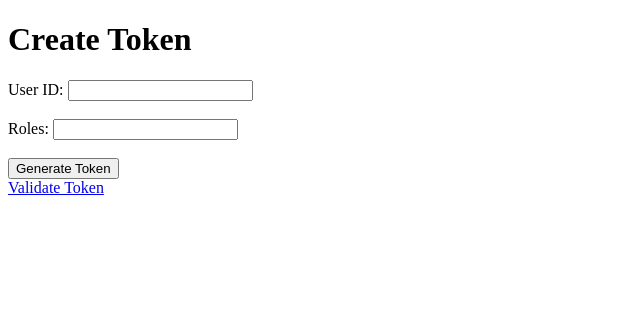
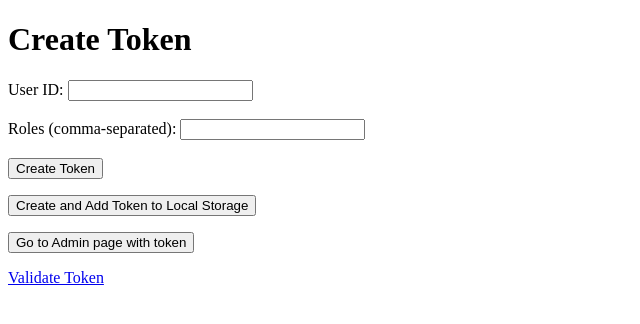
Before and after one commit to goldenvobla42/authentication_module, a Flask app: page /create in a window 1280 px wide. Shown: the top 324 px of the page, without its empty margins (0-640 px from the left). Run offline with Flask 3, Linux system fonts and the light colour scheme.

Commit message:
added decorator to validate that a token has a specific role, added admin page in webapp, which is accessible only with admin role(for demo), added functonality, which add token to localstorage (also for demo functionality), added alternative implementation with asymmetric signing in authmodule_asym.py file

```diff
--- a/app.py
+++ b/app.py
@@ -1,10 +1,37 @@
-from flask import Flask, render_template, request
+from flask import Flask, render_template, request, abort, jsonify
+from functools import wraps
 from authmodule import AuthModule
 import os
+import jwt
+import logging
+
 
 app = Flask(__name__)
 app.config["SECRET_KEY"] = os.getenv("SECRET_KEY")
 auth_module = AuthModule(app.config["SECRET_KEY"])
+
+logging.basicConfig(level=logging.INFO)
+
+
+def requires_role(role):
+    def decorator(f):
+        @wraps(f)
+        def decorated_function():
+            token = request.headers.get("Authorization")
+            if not token:
+                abort(403)  # No token provided
+            try:
+                payload = jwt.decode(token, app.config["SECRET_KEY"], algorithms=["HS512"])
+                user_id = payload.get("user_id")
+                if not auth_module.validate_token(token, user_id, role):
+                    abort(401)  # Invalid or expired token
+            except jwt.ExpiredSignatureError:
+                abort(401)  # Token has expired
+            except jwt.InvalidTokenError:
+                abort(401)
+            return f()
+        return decorated_function
+    return decorator
 
 
 @app.route("/", methods=["GET"])
@@ -24,6 +51,19 @@ def create():
     return render_template("create.html")
 
 
+@app.route("/createandadd", methods=["POST"])
+def createandadd():
+    if request.method == "POST":
+        user_id = request.form.get("user_id")
+        roles_str = request.form.get("roles")
+        if user_id and roles_str:
+            roles = [role.strip() for role in roles_str.split(",")]
+            token = auth_module.create_token(user_id, roles)
+            # Add token to localStorage
+            return jsonify(token.decode())
+    return jsonify(message="Failed to add token to localStorage")
+
+
 @app.route("/validate", methods=["GET", "POST"])
 def validate():
     is_valid = None
@@ -36,5 +76,11 @@ def validate():
     return render_template("validate.html", is_valid=is_valid)
 
 
+@app.route("/admin", methods=["GET"])
+@requires_role("admin")
+def admin():
+    return render_template("admin.html")
+
+
 if __name__ == "__main__":
     app.run(debug=False, port=8080)
--- a/templates/create.html
+++ b/templates/create.html
@@ -5,17 +5,72 @@
 </head>
 <body>
     <h1>Create Token</h1>
-    <form method="POST">
+    <form id="create-form" method="POST">
         <label for="user_id">User ID:</label>
         <input type="text" id="user_id" name="user_id" required><br><br>
-        <label for="roles">Roles:</label>
+        <label for="roles">Roles (comma-separated):</label>
         <input type="text" id="roles" name="roles" required><br><br>
-        <button type="submit">Generate Token</button>
+        <button type="submit">Create Token</button>
     </form>
+
     {% if token %}
     <h2>Generated Token:</h2>
     <p>{{ token }}</p>
     {% endif %}
-<a href="{{ url_for('validate') }}">Validate Token</a>
+
+    <p><button onclick="createAndAddToken()">Create and Add Token to Local Storage</button> </p>
+    <script>
+        function createAndAddToken() {
+            const form = document.getElementById("create-form");
+            fetch("/createandadd", {
+                method: "POST",
+                body: new FormData(form)
+            })
+            .then(response => response.text())
+            .then(token => {
+                const cleanToken = token.replace(/"/g, '');
+                localStorage.setItem("token", cleanToken);
+                alert("Token added to local storage");
+            })
+            .catch(error => {
+                console.error("Error:", error);
+                alert("Failed to create and add token to local storage");
+            });
+        }
+    </script>
+    <p><button onclick="sendRequestWithToken()">Go to Admin page with token</button></p>
+<script>
+function sendRequestWithToken() {
+    const token = localStorage.getItem("token");
+    if (!token) {
+        alert("Token not found in localStorage");
+        return;
+    }
+
+    fetch("/admin", {
+        method: "GET",
+        headers: {
+            "Authorization": `${token}`
+        }
+    })
+    .then(response => {
+        if (!response.ok) {
+            throw new Error("Failed to fetch");
+        }
+        return response.text();
+    })
+    .then(data => {
+        document.open();
+        document.write(data);
+        document.close();
+    })
+    .catch(error => {
+        console.error(error);
+        alert("You have no access to admin party")
+    });
+}
+</script>
+
+<p><a href="{{ url_for('validate') }}">Validate Token</a></p>
 </body>
 </html>
```
Also changed, not shown: authmodule_asym.py (added, +58 -0 lines), templates/admin.html (added, +9 -0 lines).
